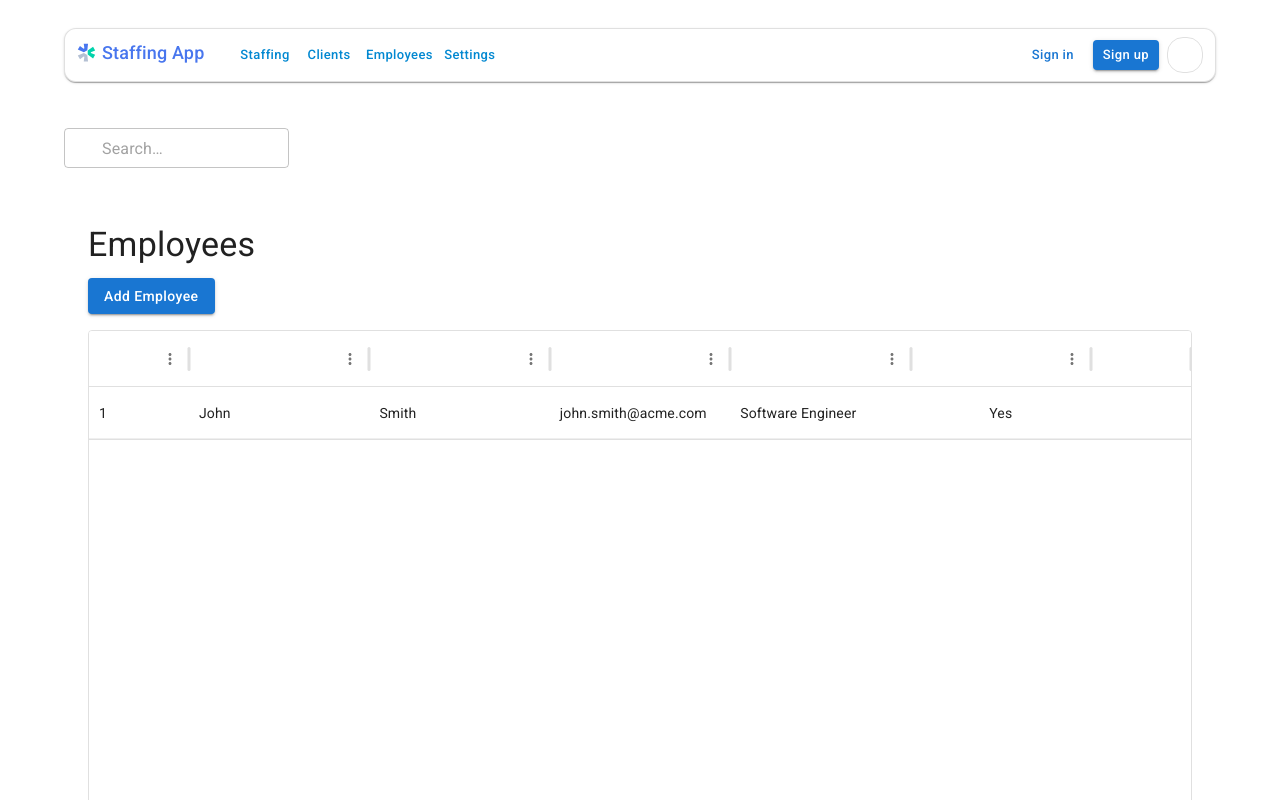
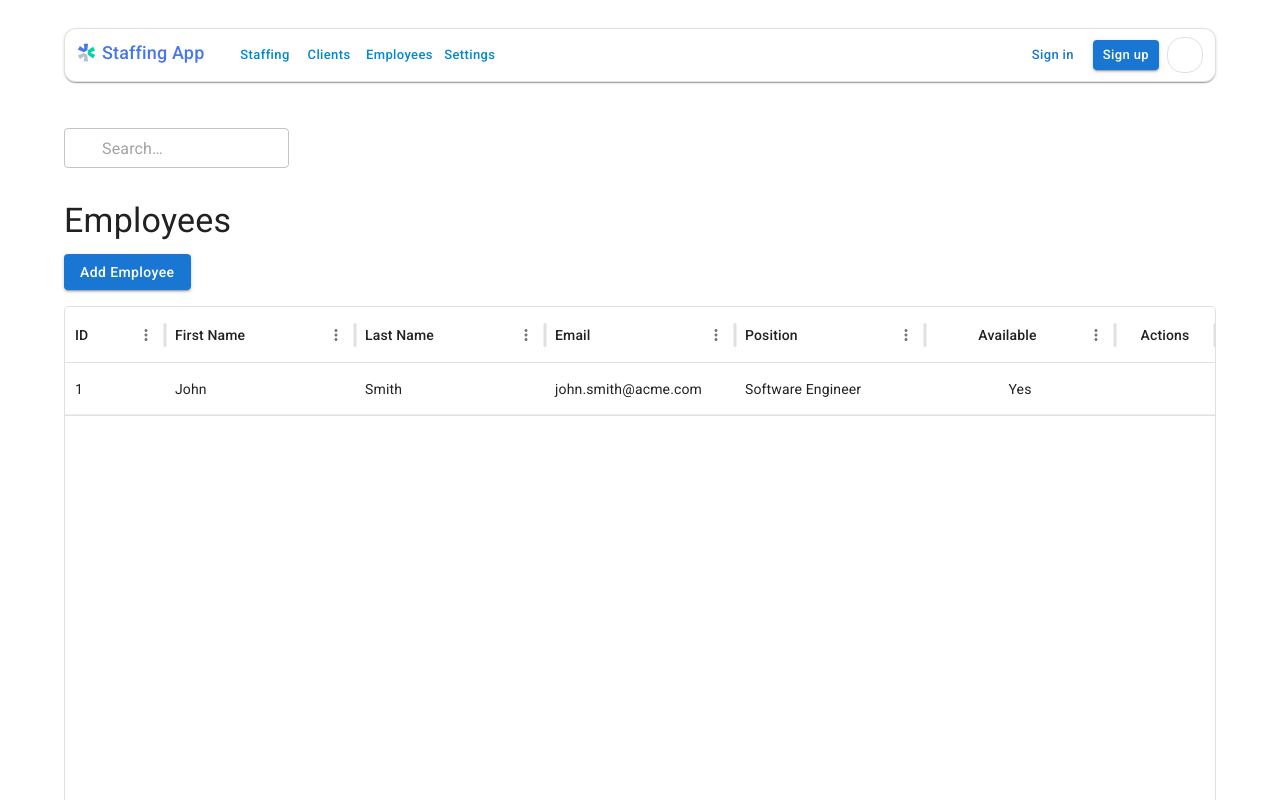
Before and after one commit to nirodg/hr-staffing-app-react, a React (Create React App) app: page /employees in a window 1280 px wide. Shown: the top 800 px of the page. Built offline with nearby package versions, Linux system fonts and the light colour scheme; some icons are missing.

Commit message:
Fixed layout

```diff
--- a/src/components/data-table/BaseDataTable.tsx
+++ b/src/components/data-table/BaseDataTable.tsx
@@ -99,7 +99,7 @@ export abstract class BaseDataTable<
     const { rows, loading } = this.state;
 
     return (
-      <Box sx={{ height: "100%", width: "100%", p: 3 }}>
+      <Box sx={{ height: "100%", width: "100%" }}>
         <Typography variant="h4" component="h1" gutterBottom>
           {config.title}
         </Typography>
@@ -131,8 +131,7 @@ export abstract class BaseDataTable<
             getRowId={(row) => row.id}
           sx={{
             "& .MuiDataGrid-columnHeaders": {
-                backgroundColor: "primary.light",
-                color: "primary.contrastText",
+              backgroundColor: "rgba(0, 91, 150, 0.1)"
             },
             "& .MuiDataGrid-cell": {
               borderBottom: "1px solid rgba(224, 224, 224, 0.5)",
```
Lines whose indentation alone changed are shown as unchanged.
